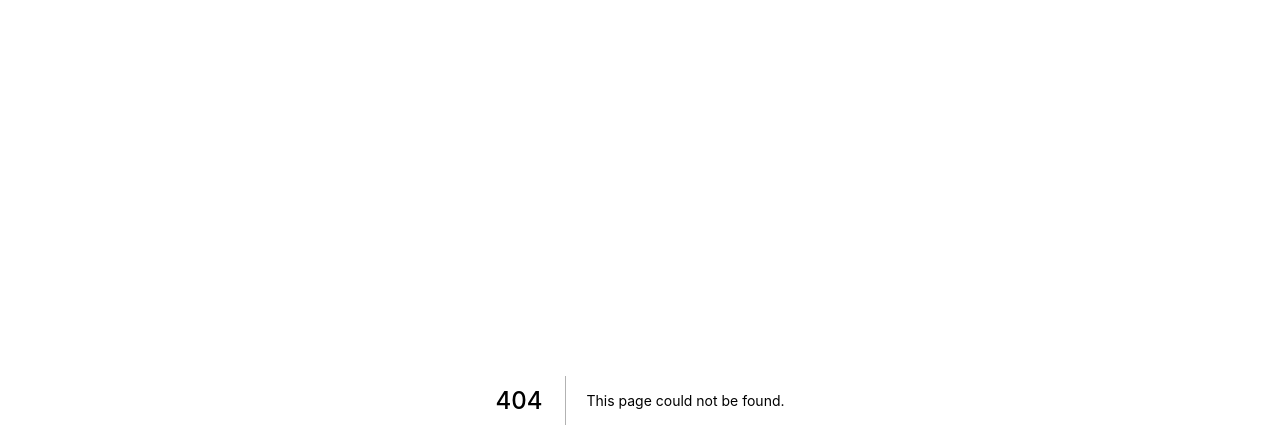
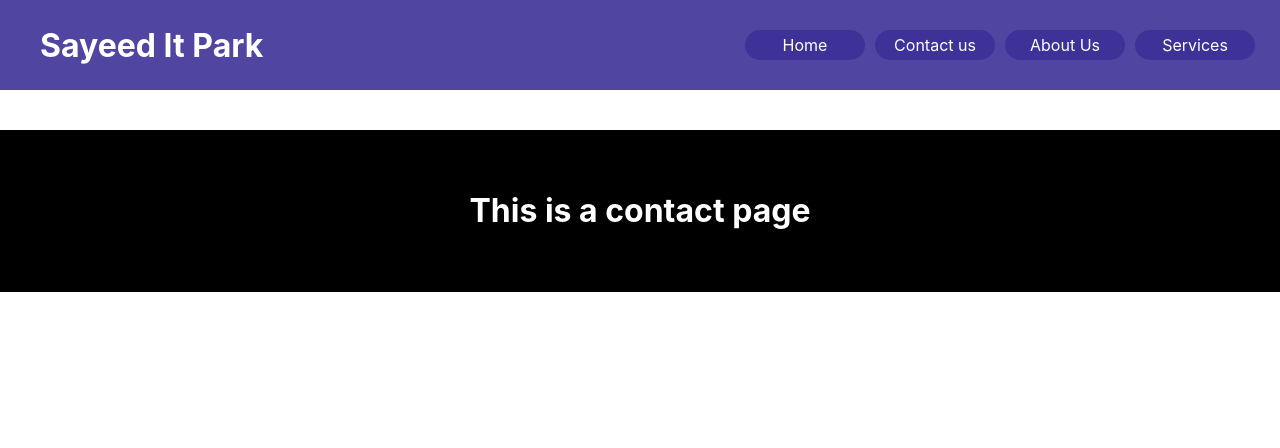
Before and after one commit to Mohidul10587/sayeed-it, a Next.js app: page /contact in a window 1280 px wide. Before the commit this address had no page. Shown: the top 448 px of the page. Built offline with nearby package versions, Linux system fonts and the light colour scheme.

Commit message:
added some componens

```diff
--- a/pages/components/navbar.js
+++ b/pages/components/navbar.js
@@ -14,10 +14,10 @@ export default function Navbar() {
 
         <div className="navbar-link-container">
 
-            <div><Link href='/contact'><a className="navbar-link" href="#">Home</a></Link></div>
+            <div><Link href='/'><a className="navbar-link" href="#">Home</a></Link></div>
             <div><Link href='/contact'><a className="navbar-link" href="#">Contact us</a></Link></div>
-            <div><Link href='/contact'><a className="navbar-link" href="#">About Us</a></Link></div>
-            <div><Link href='/contact'><a className="navbar-link" href="#">Services</a></Link></div>
+            <div><Link href='/about'><a className="navbar-link" href="#">About Us</a></Link></div>
+            <div><Link href='/service'><a className="navbar-link" href="#">Services</a></Link></div>
 
 
         </div>
--- /dev/null
+++ b/pages/contact.js
@@ -0,0 +1,46 @@
+
+
+import Link from "next/link"
+
+
+
+
+
+
+
+export default function Contact() {
+    return (
+      <div>
+
+<div style={{ backgroundColor: "#5046a1" }}>
+
+
+<div className="navbar">
+  <div className="navbar-heading">
+    <h1 className="navbar">Sayeed It Park</h1>
+
+  </div>
+
+  <div className="navbar-link-container">
+
+      <div><Link href='/'><a className="navbar-link" href="#">Home</a></Link></div>
+      <div><Link href='/contact'><a className="navbar-link" href="#">Contact us</a></Link></div>
+      <div><Link href='/about'><a className="navbar-link" href="#">About Us</a></Link></div>
+      <div><Link href='/service'><a className="navbar-link" href="#">Services</a></Link></div>
+
+
+  </div>
+
+</div>
+
+</div>
+
+
+
+
+    <div style={{backgroundColor:'Black',color:'white',textAlign:'center' ,padding:'40px 0' ,marginTop:'40px'}}>
+      <h1>This is a contact page</h1>
+    </div>
+      </div>
+    )
+  }
```
Also changed, not shown: pages/about.js (added, +42 -0 lines), pages/service.js (added, +42 -0 lines).
